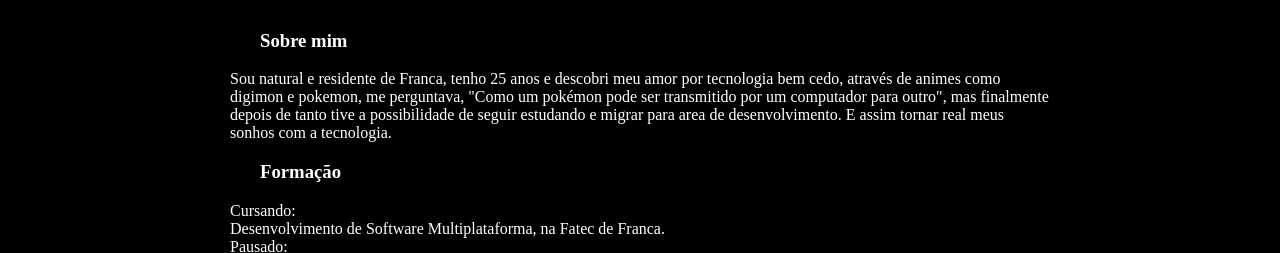
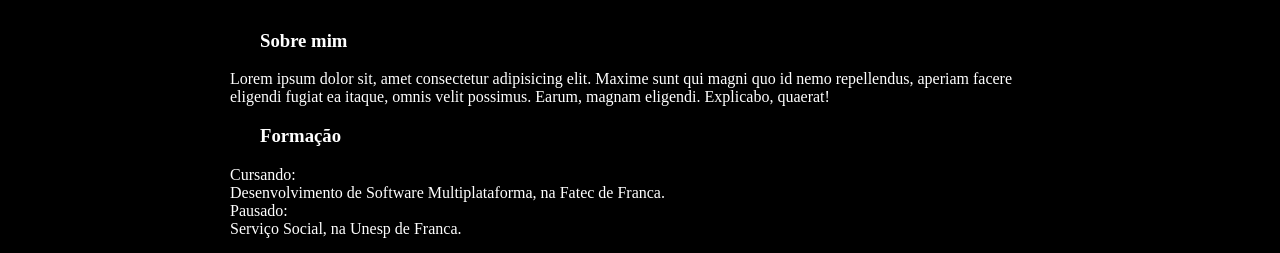
Before and after one commit to VerissimoMoises/Site-Simples, a plain HTML site: page index.html in a window 1280 px wide. Shown: the part 251-504 px from the top of the page. Drawn offline with Linux system fonts and the light colour scheme.

Commit message:
Commit Sobre mim

```diff
--- a/index.html
+++ b/index.html
@@ -34,10 +34,8 @@
     <main>
         <section>
             <h3>Sobre mim</h3>
-            <p>Sou natural e residente de Franca, tenho 25 anos e descobri meu amor por tecnologia bem cedo, através
-                de animes como digimon e pokemon, me perguntava, "Como um pokémon pode ser transmitido por um computador
-                para outro", mas finalmente depois de tanto tive a possibilidade de seguir estudando e migrar para area de desenvolvimento.
-                E assim tornar real meus sonhos com a tecnologia.
+            <p>Lorem ipsum dolor sit, amet consectetur adipisicing elit. Maxime sunt qui magni quo id nemo repellendus,
+                aperiam facere eligendi fugiat ea itaque, omnis velit possimus. Earum, magnam eligendi. Explicabo, quaerat!
             </p>
         </section>
         <section>
```
